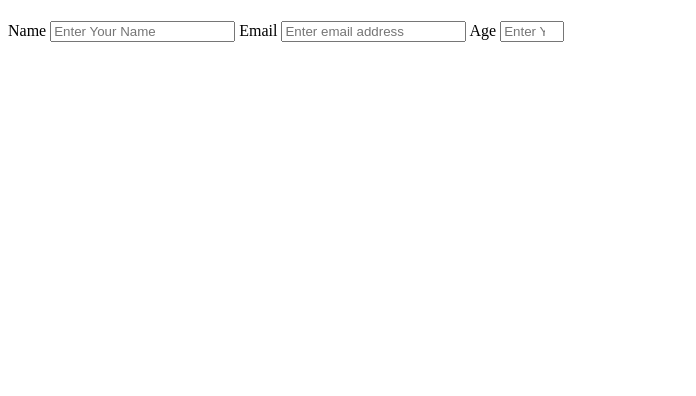
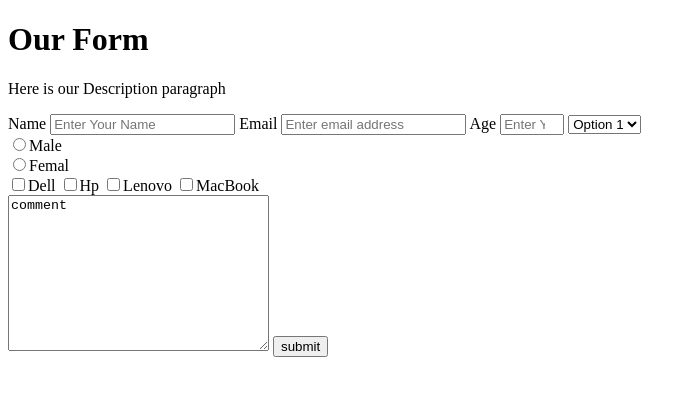
Before and after one commit to fpsapc/SurveyFormwithEsmael, a plain HTML site: page index.html in a window 1280 px wide. Shown: the whole page, without its empty margins (0-696 px from the left). Drawn offline with Linux system fonts and the light colour scheme.

Commit message:
Update index.html
after number 11

```diff
--- a/index.html
+++ b/index.html
@@ -9,9 +9,9 @@
 </head>
 <body>
     <!-- First point -->
-    <h1 id="title"></h1>
+    <h1 id="title">Our Form</h1>
     <!-- Second point -->
-    <p id="description"></p>
+    <p id="description">Here is our Description paragraph</p>
     <!-- Third point -->
     <form action="" id="survey-form" >
         <!-- fourth point -->
@@ -23,8 +23,20 @@
         <!-- sixth point -->
         <label for="number" id="number-label">Age</label>
         <input type="number" id="number" min="13" max="120" name="number" placeholder="Enter Your age">
+        <select id="dropdown">
+            <option>Option 1</option>
+            <option>Option 2</option>
+        </select><br>
+         <input type="radio" name="gender" value="Male">Male<br>
+         <input type="radio" name="gender" value="Femal">Femal</br>
+
+         <input type="checkbox" value="Dell">Dell
+         <input type="checkbox" value="Hp">Hp
+         <input type="checkbox" value="Lenovo">Lenovo
+         <input type="checkbox" value="Macbook">MacBook<br>
+         <textarea name="comment" id="comment" cols="30" rows="10">comment</textarea>
+         <button type="submit" id="submit">submit</button>
     </form>
-
 </body>
 </html>
 <!-- You should have a page title in an h1 element with an id of title
```
